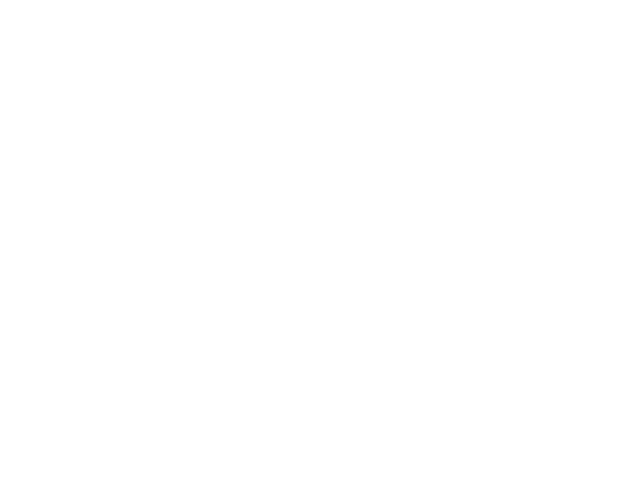
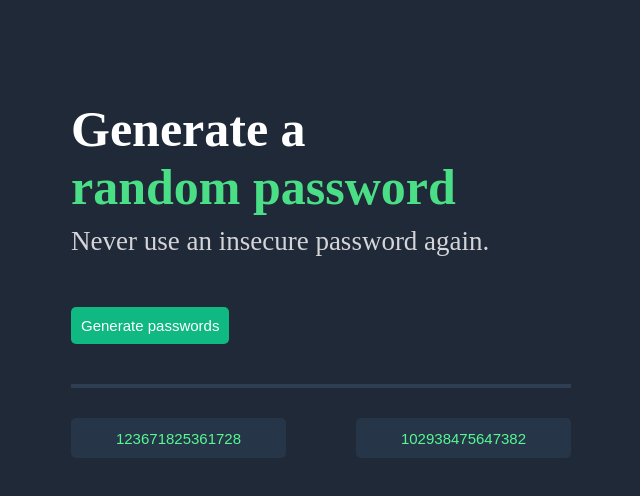
Before and after one commit to Mr-MikeRoss/Password-Generator--NEW-VERSION-, a plain HTML site: page index.html in a window 1280 px wide. Shown: the whole page, without its empty margins (319-959 px from the left). Drawn offline with Linux system fonts and the light colour scheme.

Commit message:
1st version HTML @CSS

```diff
--- a/index.css
+++ b/index.css
@@ -1,3 +1,66 @@
 body {
+    margin: 0px;
+    text-align: center;
+    background-color: #1F2937;
+    color: white;
+    font-size: 25px;
+}
+
+/* utilities */
+.green-style {
+    color: #4ADF86;
+}
+
+.main-box {
+    margin-top: 100px;
+    width: 500px;
+    margin-left: auto;
+    margin-right: auto;
+    display: flex;
+    flex-direction: column;
+}
+
+.main {
+    display: flex;
+    align-items: start;
+    flex-direction: column;
+    border-bottom: 4px solid #2F3E53;
+}
+
+.main p {
+    font-size: 27px;
+    color: #D5D4D8;
+    margin-top: 10px;
+    margin-bottom: 50px;
+}
+
+.main h1 {
     margin: 0;
 }
+
+#password-btn {
+    font-size: 15px;
+    margin-bottom: 40px;
+    padding: 10px 10px;
+    color: #FFFFFF;
+    background: #10B981;
+    border: none;
+    border-radius: 5px;
+    text-shadow: 0px 0px 2px #10B981;
+}
+
+.generated-passwords {
+    margin-top: 30px;
+    display: flex;
+    justify-content: space-between;
+}
+
+.generated-btn {
+    width: 215px;
+    height: 40px;
+    font-size: 15px;
+    border-radius: 5px;
+    border: none;
+    background: #273549;
+    color: #55F991;
+}
--- a/index.html
+++ b/index.html
@@ -3,7 +3,19 @@
         <link rel="stylesheet" href="index.css">
     </head>
     <body>
-        <h1></h1>
+        <div class="main-box">
+            <div class="main">
+                <div id="title"></div>
+                <h1>Generate a</h1>
+                <h1 class="green-style">random password</h1>
+                <p>Never use an insecure password again.</p>
+                <button id="password-btn">Generate passwords</button>
+            </div>
+            <div class="generated-passwords">
+                <button class="generated-btn">123671825361728</button>
+                <button class="generated-btn">102938475647382</button>
+            </div>
+        </div>
         <script src="index.js"></script>
     </body>
 </html>
```
Also changed, not shown: package.json (deleted, +0 -14 lines), vite.config.js (deleted, +0 -7 lines).
